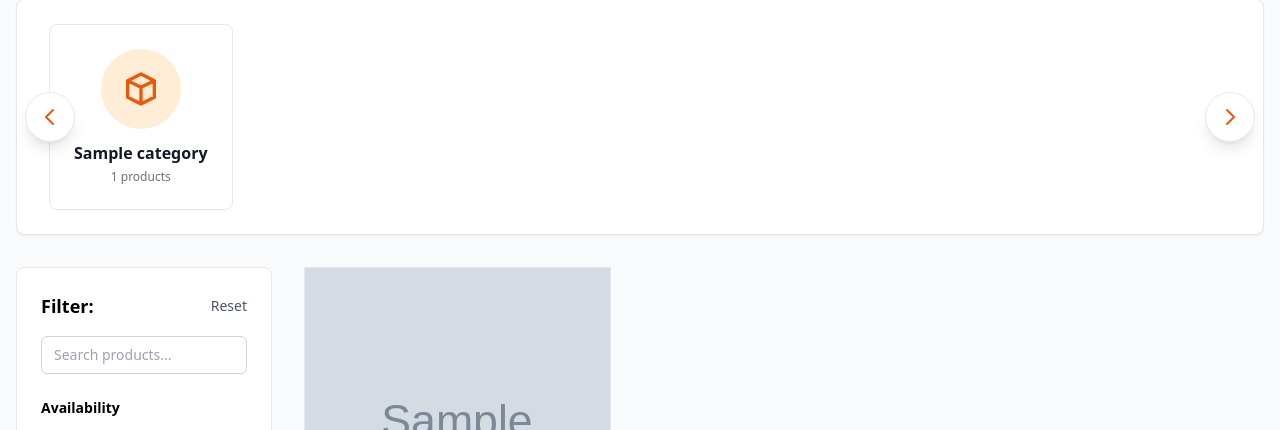
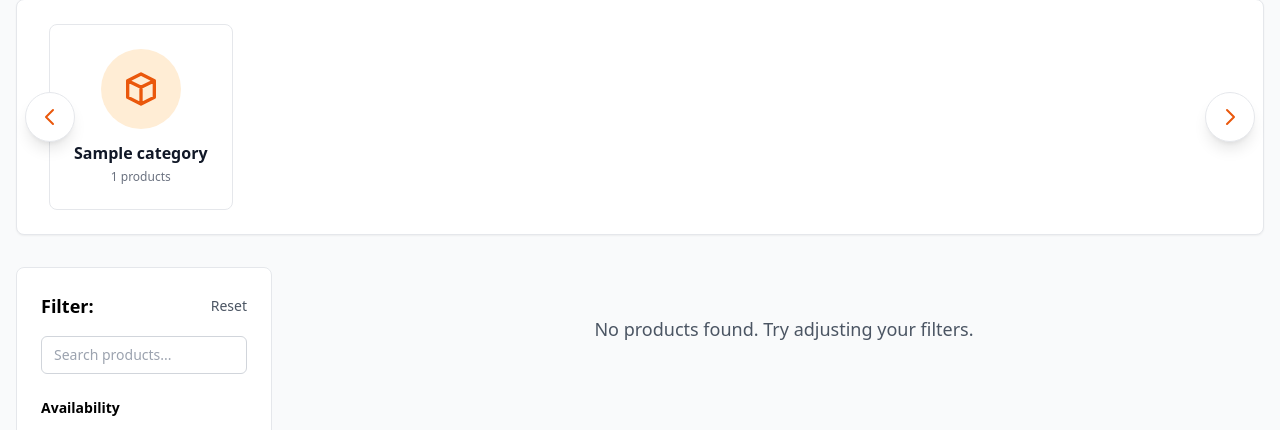
Before and after one commit to oobaretin/Makolamarketplace, a Django app: template templates/products/product_list.html in a window 1280 px wide; the page is wider, and only the part inside the window is pictured. Shown: the part 969-1399 px from the top of that part. Run offline with Django 4.2, Linux system fonts and the light colour scheme; tables that the repository leaves empty hold one stand-in row (values such as "Sample post"); the template is opened without the code that fills it: values that come from a table or form of the project are taken from there, most other values are stand-ins (such as "Sample title", 1, 10 or a date in 2020); grey boxes marked "Sample" are stand-in pictures; some libraries are stand-ins or nearby versions.

Commit message:
Fix product display: add page_obj.object_list check and improve empty state handling

```diff
--- a/templates/products/product_list.html
+++ b/templates/products/product_list.html
@@ -246,6 +246,7 @@
         <div class="flex-1 min-w-0">
             <!-- Product Grid - 3 Columns Minimal Style (Below Carousel, Next to Filter) -->
             {% if page_obj %}
+                {% if page_obj.object_list %}
                     <div class="grid grid-cols-1 sm:grid-cols-2 lg:grid-cols-3 gap-4 md:gap-5">
                         {% for product in page_obj %}
                         <div class="bg-white border border-gray-200 hover:border-gray-300 transition-colors group">
@@ -347,6 +348,11 @@
                         <p class="text-gray-600 text-lg">No products found. Try adjusting your filters.</p>
                     </div>
                 {% endif %}
+            {% else %}
+                <div class="text-center py-12">
+                    <p class="text-gray-600 text-lg">Loading products...</p>
+                </div>
+            {% endif %}
         </div>
     </div>
 </div>
```
Lines whose indentation alone changed are shown as unchanged.
